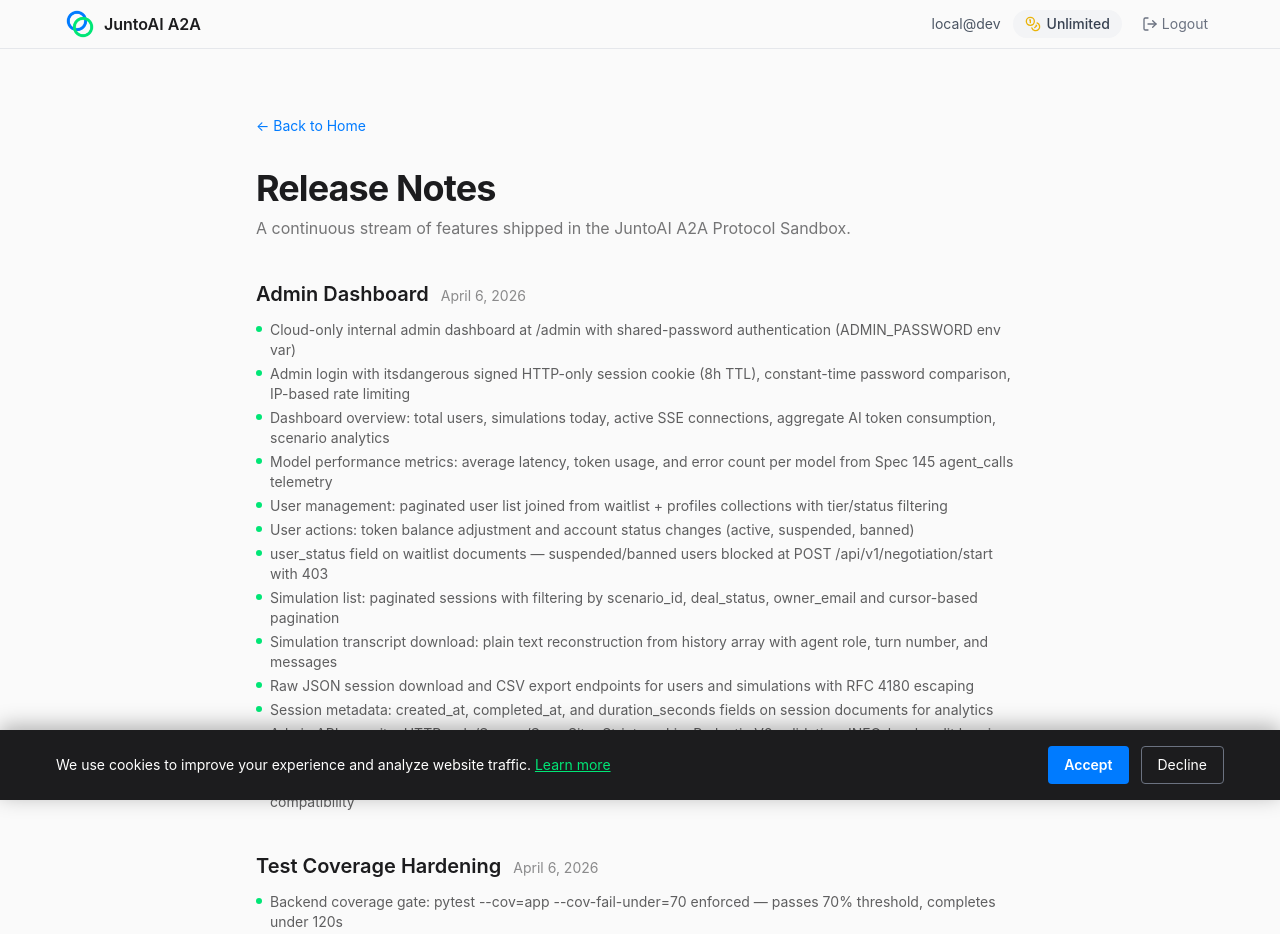
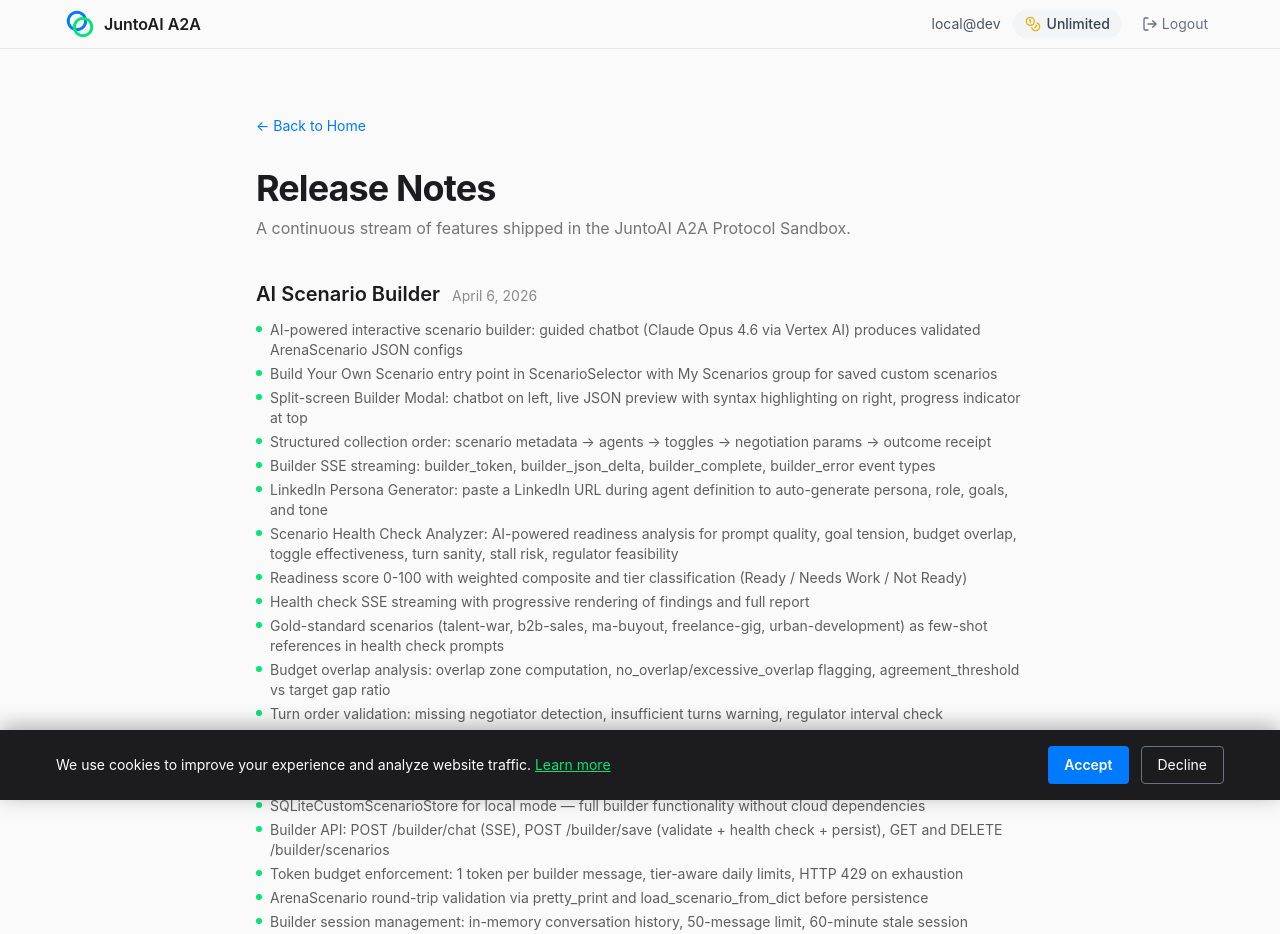
Before and after one commit to JuntoAI/JuntoAI-A2A, a Next.js app in the folder frontend/: page /release-notes in a window 1280 px wide. Shown: the top 934 px of the page. Built offline with nearby package versions, Linux system fonts and the light colour scheme; no server answers.

Commit message:
docs: add AI Scenario Builder (Spec 130) to changelog and release notes

```diff
--- a/frontend/app/release-notes/page.tsx
+++ b/frontend/app/release-notes/page.tsx
@@ -8,6 +8,35 @@ export const metadata: Metadata = {
 };
 
 const FEATURES = [
+  {
+    title: "AI Scenario Builder",
+    specId: "130",
+    date: "2026-04-06",
+    items: [
+      "AI-powered interactive scenario builder: guided chatbot (Claude Opus 4.6 via Vertex AI) produces validated ArenaScenario JSON configs",
+      "Build Your Own Scenario entry point in ScenarioSelector with My Scenarios group for saved custom scenarios",
+      "Split-screen Builder Modal: chatbot on left, live JSON preview with syntax highlighting on right, progress indicator at top",
+      "Structured collection order: scenario metadata → agents → toggles → negotiation params → outcome receipt",
+      "Builder SSE streaming: builder_token, builder_json_delta, builder_complete, builder_error event types",
+      "LinkedIn Persona Generator: paste a LinkedIn URL during agent definition to auto-generate persona, role, goals, and tone",
+      "Scenario Health Check Analyzer: AI-powered readiness analysis for prompt quality, goal tension, budget overlap, toggle effectiveness, turn sanity, stall risk, regulator feasibility",
+      "Readiness score 0-100 with weighted composite and tier classification (Ready / Needs Work / Not Ready)",
+      "Health check SSE streaming with progressive rendering of findings and full report",
+      "Gold-standard scenarios (talent-war, b2b-sales, ma-buyout, freelance-gig, urban-development) as few-shot references in health check prompts",
+      "Budget overlap analysis: overlap zone computation, no_overlap/excessive_overlap flagging, agreement_threshold vs target gap ratio",
+      "Turn order validation: missing negotiator detection, insufficient turns warning, regulator interval check",
+      "Stall risk assessment: instant_convergence_risk, price_stagnation_risk, repetition_risk with composite score",
+      "Custom scenario persistence: Firestore sub-collection profiles/{email}/custom_scenarios with 20-scenario limit and profile verification",
+      "SQLiteCustomScenarioStore for local mode — full builder functionality without cloud dependencies",
+      "Builder API: POST /builder/chat (SSE), POST /builder/save (validate + health check + persist), GET and DELETE /builder/scenarios",
+      "Token budget enforcement: 1 token per builder message, tier-aware daily limits, HTTP 429 on exhaustion",
+      "ArenaScenario round-trip validation via pretty_print and load_scenario_from_dict before persistence",
+      "Builder session management: in-memory conversation history, 50-message limit, 60-minute stale session cleanup",
+      "Responsive Builder Modal: split-screen ≥1024px, stacked below; close confirmation for unsaved progress",
+      "JSON preview: 2-space indentation, placeholder markers for unpopulated sections, 2-second highlight on updates",
+      "Property tests (22 Hypothesis/fast-check properties): SSE wire format, round-trip, progress, agent validation, budget overlap, stall risk, readiness scoring",
+    ],
+  },
   {
     title: "Admin Dashboard",
     specId: "150",
```
Also changed, not shown: 1 other file (tests, documents, lock files or other folders).
